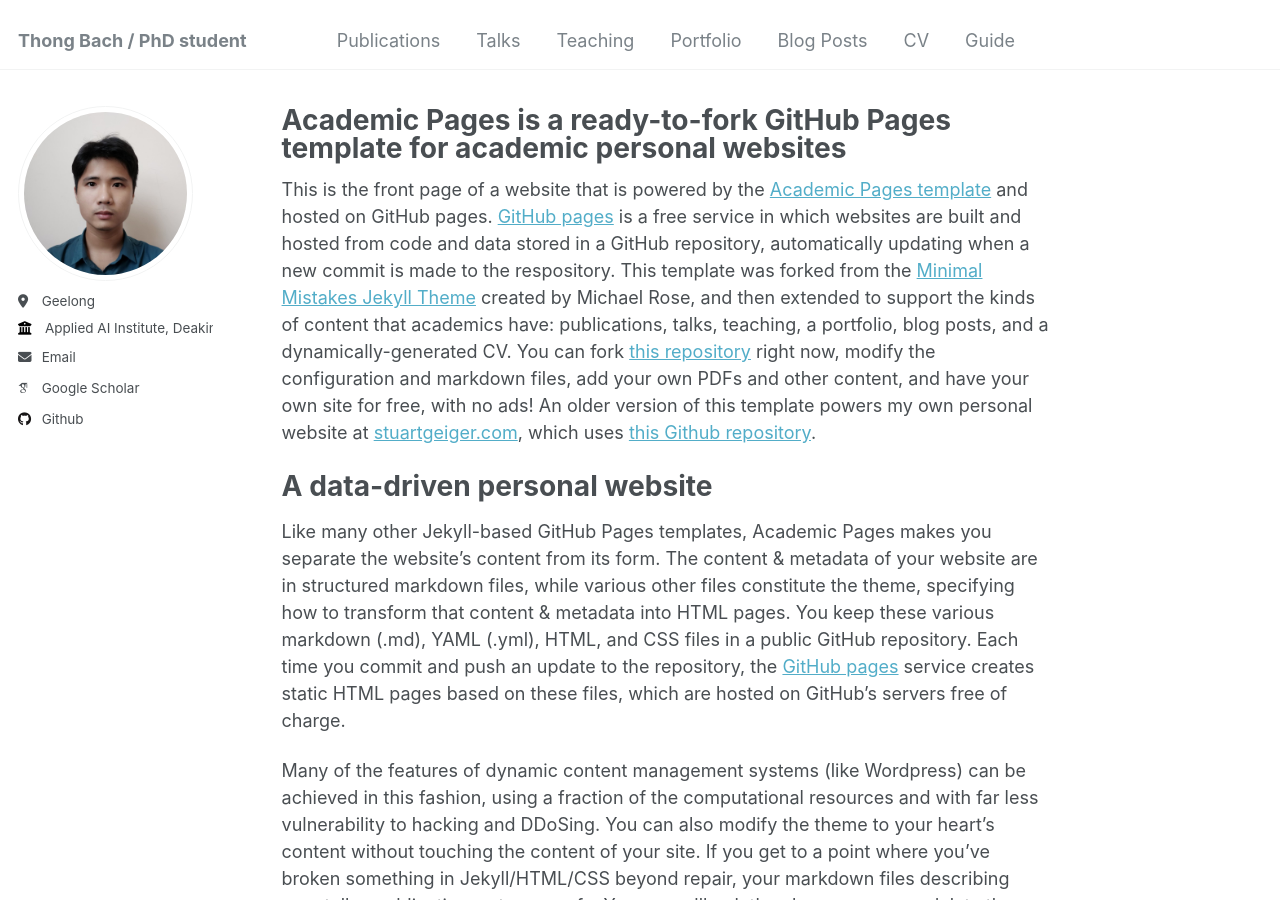
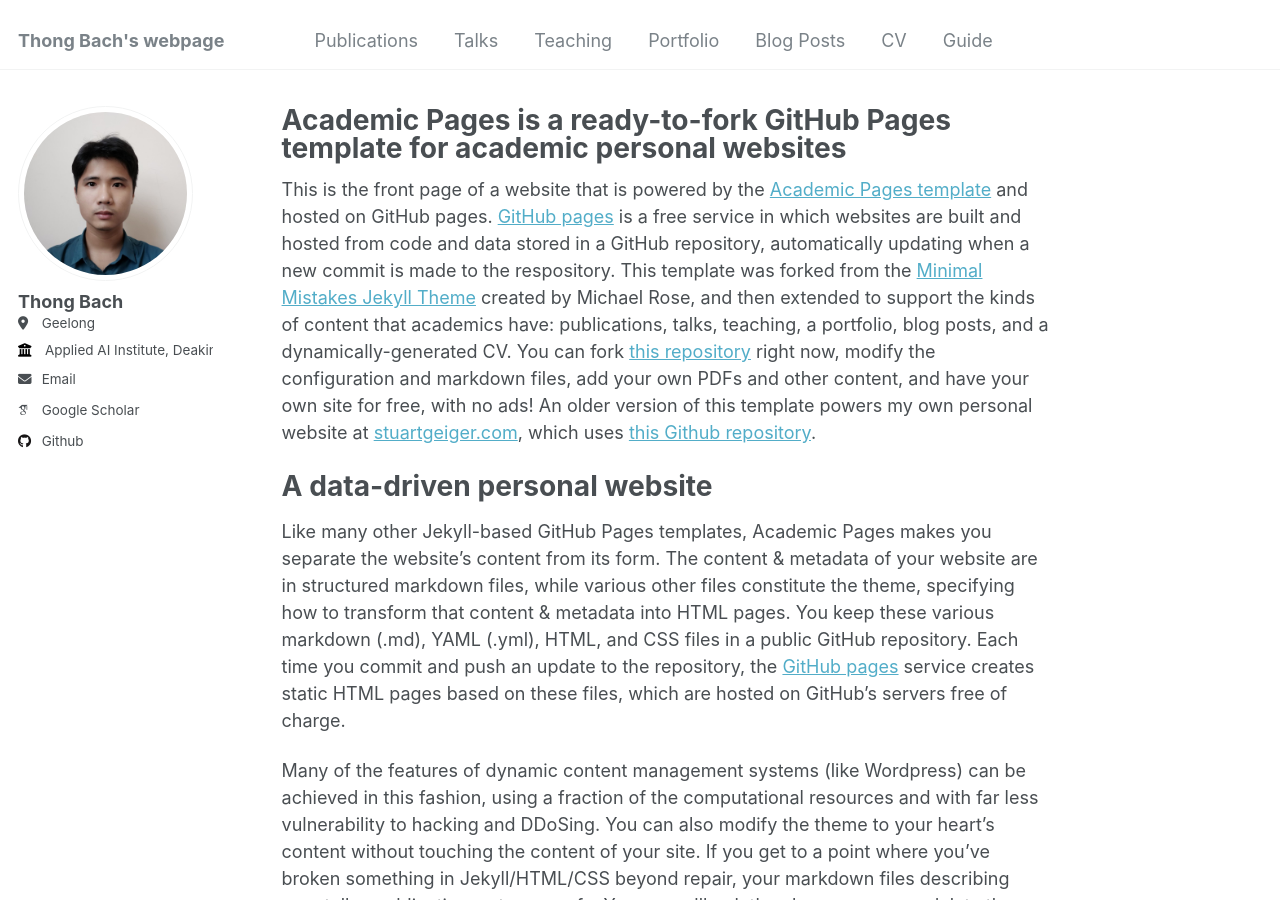
Before and after one commit to meobach/meobach.github.io, a Jekyll site: the page built from _pages/about.md, in a window 1280 px wide and 900 px high. Built offline with Jekyll 4.4.1, drawn with Linux system fonts in a browser that asks for light colours; some web fonts are replaced.

Commit message:
update meta infor

```diff
--- a/_config.yml
+++ b/_config.yml
@@ -8,7 +8,7 @@
 
 # Basic Site Settings
 locale                   : "en-US"
-title                    : "Thong Bach / PhD student"
+title                    : "Thong Bach's webpage"
 title_separator          : "-"
 name                     : &name "Thong Bach"
 description              : &description "Machine learning lover"
@@ -22,7 +22,7 @@ repository               : "meobach/meobach.github.io"
 author:
   # Biographic information
   avatar           : "1595438528562.jfif"
-  # name             : "      Thong Bach"
+  name             : "Thong Bach"
   pronouns         : # example: "she/her"
   # bio              : ""
   location         : "Geelong"
```
Also changed, not shown: 1595438528562.jfif (deleted).
